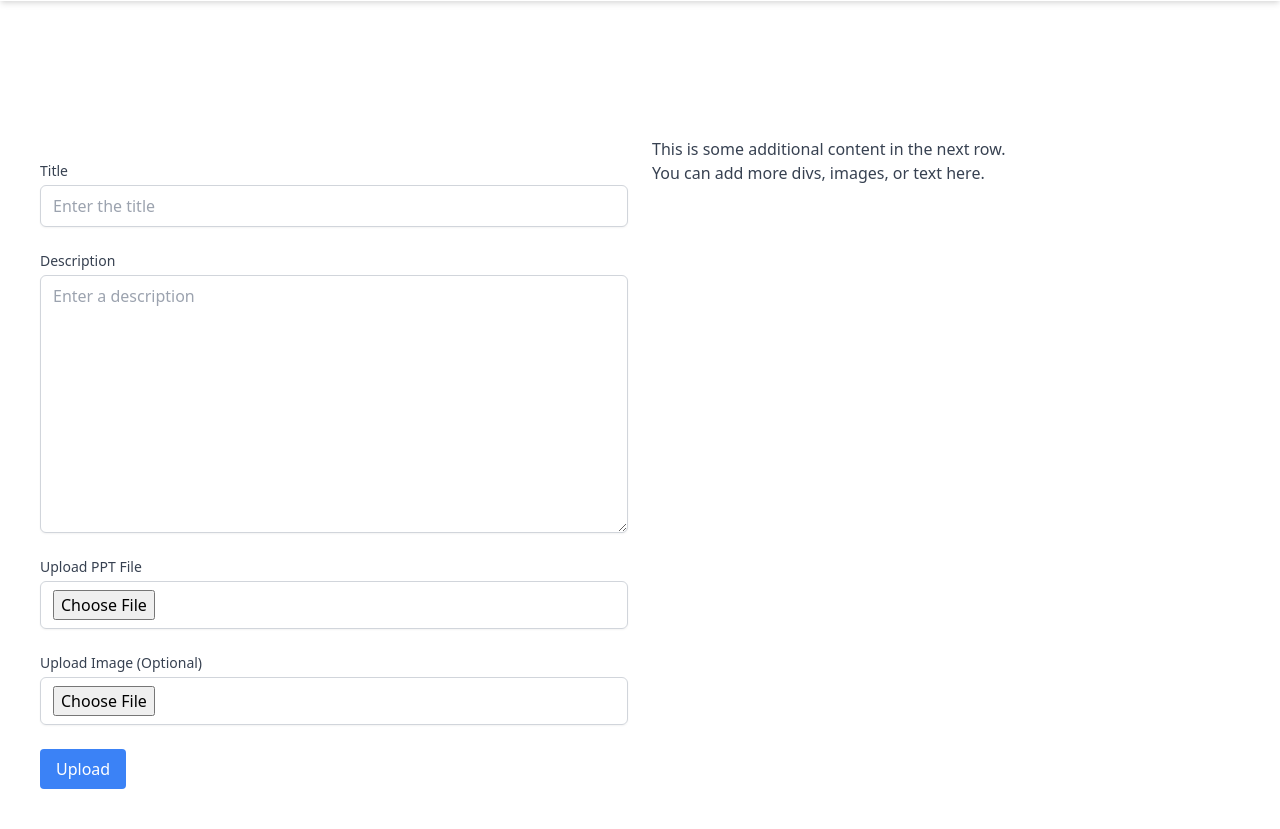
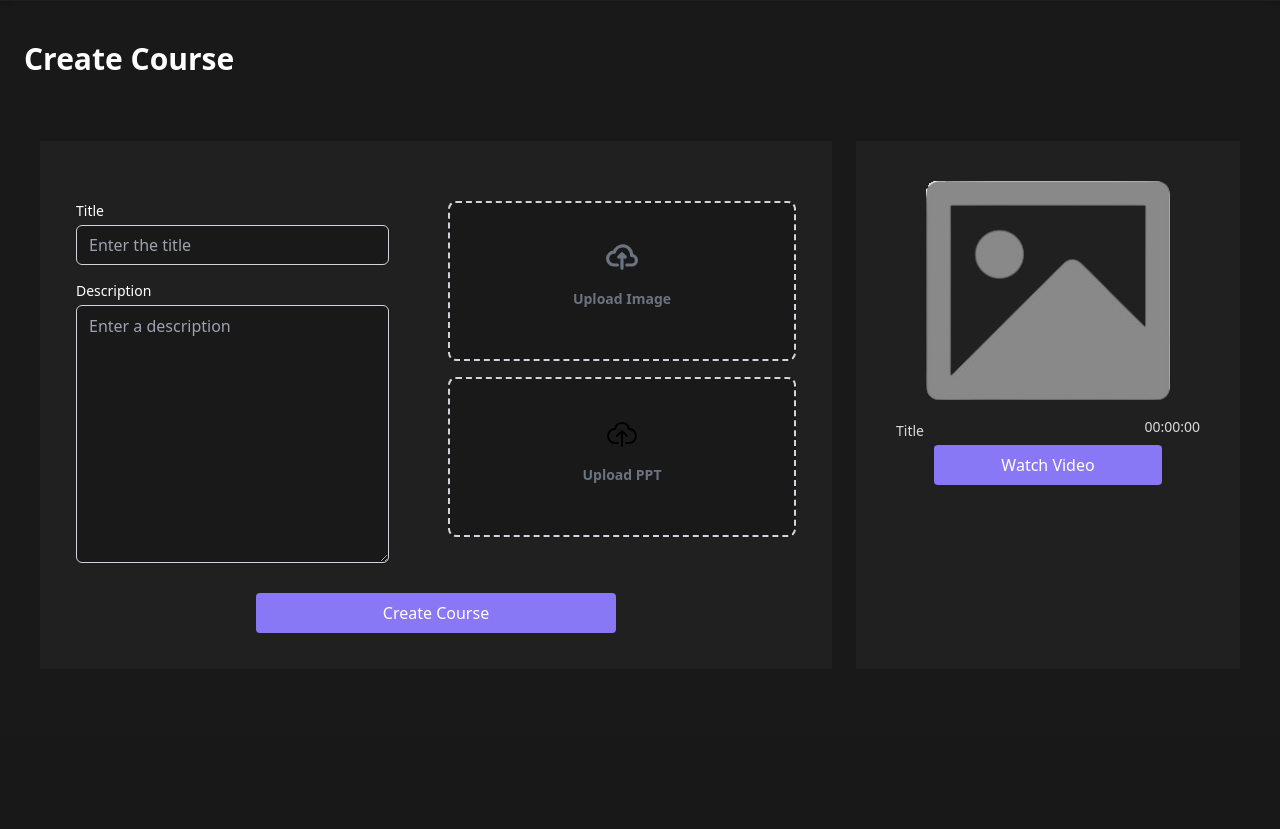
Before and after one commit to 1iamharshraj/VisionED, a Django app: page /edu_home in a window 1280 px wide. Shown: the part 63-892 px from the top of the page. After the commit the page ends 696 px from the top, so only its background shows below. Run offline with Django 5.2, Linux system fonts and the light colour scheme; some libraries are stand-ins or nearby versions.

Commit message:
Edu home done

```diff
--- a/home/forms.py
+++ b/home/forms.py
@@ -4,11 +4,11 @@ from django.contrib.auth import authenticate
 from home.models import CustomUser, EducatorUpload
 
 form_input_classes = ('mt-1 block w-full h-[40px] px-3 py-2 border border-gray-300 rounded-md shadow-sm '
-                      'bg-input-color text-white focus:bg-black focus:text-white focus:outline-none '
+                      'bg-background text-white focus:bg-black focus:text-white focus:outline-none '
                       'focus:ring-indigo-500 focus:border-indigo-500 sm:text-sm')
 
 form_password_classes = ('mt-1 block w-full h-[40px] px-3 py-2 border border-gray-300 rounded-md shadow-sm '
-                         'bg-input-color text-white focus:bg-black focus:text-white focus:outline-none '
+                         'bg-background text-white focus:bg-black focus:text-white focus:outline-none '
                          'focus:ring-red-500 focus:border-red-500 sm:text-sm')
 
 ACCOUNT_TYPE_CHOICES = [
@@ -75,21 +75,21 @@ class LoginForm(forms.Form):
 
 class EducatorUploadForm(forms.ModelForm):
     title = forms.CharField(max_length=200, widget=forms.TextInput(attrs={
-        'class': 'block w-full px-3 py-2 border border-gray-300 rounded-md shadow-sm',
+        'class': 'w-[90%] h-[50%] px-3 py-2 border border-gray-300 rounded-md shadow-sm bg-background',
         'placeholder': 'Enter the title'
     }))
 
     description = forms.CharField(widget=forms.Textarea(attrs={
-        'class': 'block w-full px-3 py-2 border border-gray-300 rounded-md shadow-sm',
+        'class': 'w-[90%] h-[50%] px-3 py-2 border border-gray-300 rounded-md shadow-sm bg-background',
         'placeholder': 'Enter a description'
     }))
 
     ppt_file = forms.FileField(widget=forms.ClearableFileInput(attrs={
-        'class': 'block w-full px-3 py-2 border border-gray-300 rounded-md shadow-sm',
+        'class': 'hidden',
     }))
 
     image = forms.ImageField(required=False, widget=forms.ClearableFileInput(attrs={
-        'class': 'block w-full px-3 py-2 border border-gray-300 rounded-md shadow-sm',
+        'class': 'hidden ',
     }))
 
     class Meta:
--- a/static/css/output.css
+++ b/static/css/output.css
@@ -648,8 +632,24 @@ video {
   z-index: 20;
 }
 
-.z-20 {
-  z-index: 20;
+.col-span-2 {
+  grid-column: span 2 / span 2;
+}
+
+.col-span-3 {
+  grid-column: span 3 / span 3;
+}
+
+.col-span-1 {
+  grid-column: span 1 / span 1;
+}
+
+.m-5 {
+  margin: 1.25rem;
+}
+
+.m-3 {
+  margin: 0.75rem;
 }
 
 .mx-auto {
@@ -657,30 +657,48 @@ video {
   margin-right: auto;
 }
 
+.mb-1 {
+  margin-bottom: 0.25rem;
+}
+
+.mb-3 {
+  margin-bottom: 0.75rem;
+}
+
 .mb-4 {
   margin-bottom: 1rem;
+}
+
+.ml-10 {
+  margin-left: 2.5rem;
 }
 
 .ml-2 {
   margin-left: 0.5rem;
 }
 
-.ml-5 {
-  margin-left: 1.25rem;
-.ml-2 {
-  margin-left: 0.5rem;
+.ml-4 {
+  margin-left: 1rem;
 }
 
 .ml-5 {
   margin-left: 1.25rem;
 }
 
+.ml-6 {
+  margin-left: 1.5rem;
+}
+
+.ml-7 {
+  margin-left: 1.75rem;
+}
+
+.ml-9 {
+  margin-left: 2.25rem;
+}
+
 .mt-0\.5 {
   margin-top: 0.125rem;
-}
-
-.mt-1 {
-  margin-top: 0.25rem;
 }
 
 .mt-1 {
@@ -699,27 +717,16 @@ video {
   margin-top: 1rem;
 }
 
-.mt-8 {
-  margin-top: 2rem;
-}
-
 .mt-6 {
   margin-top: 1.5rem;
-
-.mt-3 {
-  margin-top: 0.75rem;
-}
-
-.mt-4 {
-  margin-top: 1rem;
 }
 
 .mt-8 {
   margin-top: 2rem;
 }
 
-.mt-6 {
-  margin-top: 1.5rem;
+.mb-2 {
+  margin-bottom: 0.5rem;
 }
 
 .line-clamp-3 {
@@ -782,32 +780,38 @@ video {
 
 .h-\[100px\] {
   height: 100px;
-.h-8 {
-  height: 2rem;
+}
+
+.h-\[40px\] {
+  height: 40px;
 }
 
 .h-screen {
   height: 100vh;
 }
 
-.h-20 {
-  height: 5rem;
+.h-auto {
+  height: auto;
+}
+
+.h-8 {
+  height: 2rem;
+}
+
+.h-\[50\%\] {
+  height: 50%;
+}
+
+.h-52 {
+  height: 13rem;
+}
+
+.h-32 {
+  height: 8rem;
 }
 
 .h-40 {
   height: 10rem;
-}
-
-.h-10 {
-  height: 2.5rem;
-.h-\[40px\] {
-  height: 40px;
-}
-
-.min-h-\[500px\] {
-  min-height: 500px;
-.h-\[90px\] {
-  height: 90px;
 }
 
 .min-h-\[500px\] {
@@ -835,32 +842,64 @@ video {
   width: 100%;
 }
 
-.w-20 {
-  width: 5rem;
+.w-3\/4 {
+  width: 75%;
 }
 
-.w-\[90px\] {
-  width: 90px;
-.w-\[100px\] {
-  width: 100px;
+.w-3\/12 {
+  width: 25%;
 }
 
-.w-full {
-  width: 100%;
+.w-1\/3 {
+  width: 33.333333%;
 }
 
-.w-\[40px\] {
-  width: 40px;
+.w-8 {
+  width: 2rem;
 }
 
-.w-96 {
-  width: 24rem;
+.w-\[150px\] {
+  width: 150px;
 }
 
-.min-w-\[300px\] {
-  min-width: 300px;
-.min-w-\[300px\] {
-  min-width: 300px;
+.w-\[50\%\] {
+  width: 50%;
+}
+
+.w-\[90\%\] {
+  width: 90%;
+}
+
+.w-11 {
+  width: 2.75rem;
+}
+
+.w-3\/6 {
+  width: 50%;
+}
+
+.w-1\/2 {
+  width: 50%;
+}
+
+.w-6 {
+  width: 1.5rem;
+}
+
+.w-9 {
+  width: 2.25rem;
+}
+
+.w-\[75\%\] {
+  width: 75%;
+}
+
+.w-\[80\%\] {
+  width: 80%;
+}
+
+.min-w-\[250px\] {
+  min-width: 250px;
 }
 
 .max-w-7xl {
@@ -869,8 +908,10 @@ video {
 
 .max-w-md {
   max-width: 28rem;
-.max-w-md {
-  max-width: 28rem;
+}
+
+.max-w-sm {
+  max-width: 24rem;
 }
 
 .flex-1 {
@@ -881,12 +922,16 @@ video {
   flex-shrink: 0;
 }
 
+.cursor-pointer {
+  cursor: pointer;
+}
+
 .grid-cols-1 {
   grid-template-columns: repeat(1, minmax(0, 1fr));
 }
 
-.grid-cols-1 {
-  grid-template-columns: repeat(1, minmax(0, 1fr));
+.grid-cols-2 {
+  grid-template-columns: repeat(2, minmax(0, 1fr));
 }
 
 .flex-col {
@@ -925,14 +970,8 @@ video {
   gap: 1.5rem;
 }
 
-.space-y-4 > :not([hidden]) ~ :not([hidden]) {
-  --tw-space-y-reverse: 0;
-  margin-top: calc(1rem * calc(1 - var(--tw-space-y-reverse)));
-  margin-bottom: calc(1rem * var(--tw-space-y-reverse));
-}
-
-.gap-6 {
-  gap: 1.5rem;
+.gap-3 {
+  gap: 0.75rem;
 }
 
 .space-y-4 > :not([hidden]) ~ :not([hidden]) {
@@ -941,18 +980,24 @@ video {
   margin-bottom: calc(1rem * var(--tw-space-y-reverse));
 }
 
+.space-y-6 > :not([hidden]) ~ :not([hidden]) {
+  --tw-space-y-reverse: 0;
+  margin-top: calc(1.5rem * calc(1 - var(--tw-space-y-reverse)));
+  margin-bottom: calc(1.5rem * var(--tw-space-y-reverse));
+}
+
 .self-start {
   align-self: flex-start;
 }
 
 .rounded {
   border-radius: 0.25rem;
-.rounded {
-  border-radius: 0.25rem;
 }
 
-.rounded-full {
-  border-radius: 9999px;
+.rounded-\[20\%\] {
+  border-radius: 20%;
+}
+
 .rounded-full {
   border-radius: 9999px;
 }
@@ -973,25 +1018,30 @@ video {
   border-radius: 0.125rem;
 }
 
-.rounded-sm {
-  border-radius: 0.125rem;
-}
-
 .border {
   border-width: 1px;
 }
 
-.border-b {
-  border-bottom-width: 1px;
+.border-2 {
+  border-width: 2px;
 }
 
 .border-b-2 {
   border-bottom-width: 2px;
 }
 
+.border-dashed {
+  border-style: dashed;
+}
+
 .border-\[\#3F4273\] {
   --tw-border-opacity: 1;
   border-color: rgb(63 66 115 / var(--tw-border-opacity));
+}
+
+.border-pure-white {
+  --tw-border-opacity: 1;
+  border-color: rgb(255 255 255 / var(--tw-border-opacity));
 }
 
 .border-secondary-ascent {
@@ -1004,18 +1054,19 @@ video {
   background-color: rgb(25 25 25 / var(--tw-bg-opacity));
 }
 
+.bg-secondary-ascent {
+  --tw-bg-opacity: 1;
+  background-color: rgb(154 141 246 / var(--tw-bg-opacity));
+}
+
 .bg-secondary-background {
   --tw-bg-opacity: 1;
   background-color: rgb(33 32 33 / var(--tw-bg-opacity));
 }
 
-.bg-opacity-50 {
-  --tw-bg-opacity: 0.5;
-}
-
-.bg-gray {
+.bg-primary-ascent {
   --tw-bg-opacity: 1;
-  background-color: rgb(132 146 166 / var(--tw-bg-opacity));
+  background-color: rgb(136 120 245 / var(--tw-bg-opacity));
 }
 
 .bg-opacity-50 {
@@ -1030,10 +1081,6 @@ video {
   background-image: url('/static/img/MainBackground.jpg');
 }
 
-.bg-\[url\(\'\/static\/img\/VisionEdLOGO\.jpg\'\)\] {
-  background-image: url('/static/img/VisionEdLOGO.jpg');
-}
-
 .bg-cover {
   background-size: cover;
 }
@@ -1045,42 +1092,36 @@ video {
 .object-contain {
   -o-object-fit: contain;
      object-fit: contain;
-.object-contain {
-  -o-object-fit: contain;
-     object-fit: contain;
 }
 
-.p-1 {
-  padding: 0.25rem;
 .p-1 {
   padding: 0.25rem;
 }
 
 .p-2 {
   padding: 0.5rem;
-.p-2 {
-  padding: 0.5rem;
+}
+
+.p-3 {
+  padding: 0.75rem;
 }
 
 .p-4 {
   padding: 1rem;
 }
 
-.p-6 {
-  padding: 1.5rem;
+.p-5 {
+  padding: 1.25rem;
+}
+
 .p-6 {
   padding: 1.5rem;
 }
 
 .p-8 {
   padding: 2rem;
-.p-8 {
-  padding: 2rem;
 }
 
-.px-4 {
-  padding-left: 1rem;
-  padding-right: 1rem;
 .px-4 {
   padding-left: 1rem;
   padding-right: 1rem;
@@ -1096,46 +1137,64 @@ video {
   padding-bottom: 0.5rem;
 }
 
-.px-3 {
-  padding-left: 0.75rem;
-  padding-right: 0.75rem;
-}
-
 .pt-16 {
   padding-top: 4rem;
 }
 
+.pb-6 {
+  padding-bottom: 1.5rem;
+}
+
+.pt-5 {
+  padding-top: 1.25rem;
+}
+
 .text-center {
   text-align: center;
-.pt-16 {
-  padding-top: 4rem;
 }
 
-.font-\[arima\] {
-  font-family: arima;
+.font-\[sans-serif\] {
+  font-family: sans-serif;
 }
 
 .text-2xl {
   font-size: 1.5rem;
   line-height: 2rem;
-.text-2xl {
-  font-size: 1.5rem;
-  line-height: 2rem;
 }
 
-.text-\[20px\] {
-  font-size: 20px;
+.text-3xl {
+  font-size: 1.875rem;
+  line-height: 2.25rem;
 }
 
-.text-\[5rem\] {
-  font-size: 5rem;
-.text-\[5rem\] {
-  font-size: 5rem;
+.text-\[16px\] {
+  font-size: 16px;
+}
+
+.text-\[2rem\] {
+  font-size: 2rem;
+}
+
+.text-\[30px\] {
+  font-size: 30px;
+}
+
+.text-\[36px\] {
+  font-size: 36px;
+}
+
+.text-\[4rem\] {
+  font-size: 4rem;
 }
 
 .text-lg {
   font-size: 1.125rem;
   line-height: 1.75rem;
+}
+
+.text-sm {
+  font-size: 0.875rem;
+  line-height: 1.25rem;
 }
 
 .text-sm\/relaxed {
@@ -1146,28 +1205,24 @@ video {
 .text-xl {
   font-size: 1.25rem;
   line-height: 1.75rem;
-.text-xl {
-  font-size: 1.25rem;
-  line-height: 1.75rem;
 }
 
-.text-sm {
-  font-size: 0.875rem;
-  line-height: 1.25rem;
+.text-xs {
+  font-size: 0.75rem;
+  line-height: 1rem;
 }
 
-.text-\[2rem\] {
-  font-size: 2rem;
+.text-base {
+  font-size: 1rem;
+  line-height: 1.5rem;
 }
 
-.text-\[36px\] {
-  font-size: 36px;
+.text-\[15px\] {
+  font-size: 15px;
 }
 
-.text-\[16px\] {
-  font-size: 16px;
-.text-\[20px\] {
-  font-size: 20px;
+.text-\[14px\] {
+  font-size: 14px;
 }
 
 .font-bold {
@@ -1187,19 +1242,14 @@ video {
   color: rgb(136 120 245 / var(--tw-text-opacity));
 }
 
-.text-primary-ascent {
+.text-pure-white {
   --tw-text-opacity: 1;
-  color: rgb(136 120 245 / var(--tw-text-opacity));
+  color: rgb(255 255 255 / var(--tw-text-opacity));
 }
 
 .text-text-color {
   --tw-text-opacity: 1;
   color: rgb(217 217 217 / var(--tw-text-opacity));
-}
-
-.text-secondtext-color {
-  --tw-text-opacity: 1;
-  color: rgb(68 68 68 / var(--tw-text-opacity));
 }
 
 .opacity-50 {
@@ -1212,9 +1262,6 @@ video {
   box-shadow: var(--tw-ring-offset-shadow, 0 0 #0000), var(--tw-ring-shadow, 0 0 #0000), var(--tw-shadow);
 }
 
-.shadow-md {
-  --tw-shadow: 0 4px 6px -1px rgb(0 0 0 / 0.1), 0 2px 4px -2px rgb(0 0 0 / 0.1);
-  --tw-shadow-colored: 0 4px 6px -1px var(--tw-shadow-color), 0 2px 4px -2px var(--tw-shadow-color);
 .shadow-md {
   --tw-shadow: 0 4px 6px -1px rgb(0 0 0 / 0.1), 0 2px 4px -2px rgb(0 0 0 / 0.1);
   --tw-shadow-colored: 0 4px 6px -1px var(--tw-shadow-color), 0 2px 4px -2px var(--tw-shadow-color);
@@ -1231,10 +1278,6 @@ video {
   --tw-backdrop-blur: blur(12px);
   -webkit-backdrop-filter: var(--tw-backdrop-blur) var(--tw-backdrop-brightness) var(--tw-backdrop-contrast) var(--tw-backdrop-grayscale) var(--tw-backdrop-hue-rotate) var(--tw-backdrop-invert) var(--tw-backdrop-opacity) var(--tw-backdrop-saturate) var(--tw-backdrop-sepia);
   backdrop-filter: var(--tw-backdrop-blur) var(--tw-backdrop-brightness) var(--tw-backdrop-contrast) var(--tw-backdrop-grayscale) var(--tw-backdrop-hue-rotate) var(--tw-backdrop-invert) var(--tw-backdrop-opacity) var(--tw-backdrop-saturate) var(--tw-backdrop-sepia);
-.backdrop-blur-md {
-  --tw-backdrop-blur: blur(12px);
-  -webkit-backdrop-filter: var(--tw-backdrop-blur) var(--tw-backdrop-brightness) var(--tw-backdrop-contrast) var(--tw-backdrop-grayscale) var(--tw-backdrop-hue-rotate) var(--tw-backdrop-invert) var(--tw-backdrop-opacity) var(--tw-backdrop-saturate) var(--tw-backdrop-sepia);
-  backdrop-filter: var(--tw-backdrop-blur) var(--tw-backdrop-brightness) var(--tw-backdrop-contrast) var(--tw-backdrop-grayscale) var(--tw-backdrop-hue-rotate) var(--tw-backdrop-invert) var(--tw-backdrop-opacity) var(--tw-backdrop-saturate) var(--tw-backdrop-sepia);
 }
 
 .transition {
@@ -1274,6 +1309,38 @@ video {
   font-style:normal;
 }
 
+.arima-500 {
+  font-family: "Arima", system-ui;
+  font-optical-sizing: auto;
+  font-weight:500;
+  font-style:normal;
+}
+
+.hover\:bg-primary-ascent:hover {
+  --tw-bg-opacity: 1;
+  background-color: rgb(136 120 245 / var(--tw-bg-opacity));
+}
+
+.hover\:bg-secondary-ascent:hover {
+  --tw-bg-opacity: 1;
+  background-color: rgb(154 141 246 / var(--tw-bg-opacity));
+}
+
+.hover\:bg-pure-white:hover {
+  --tw-bg-opacity: 1;
+  background-color: rgb(255 255 255 / var(--tw-bg-opacity));
+}
+
+.hover\:text-secondary-ascent:hover {
+  --tw-text-opacity: 1;
+  color: rgb(154 141 246 / var(--tw-text-opacity));
+}
+
+.hover\:text-input-color:hover {
+  --tw-text-opacity: 1;
+  color: rgb(123 120 120 / var(--tw-text-opacity));
+}
+
 .hover\:shadow-lg:hover {
   --tw-shadow: 0 10px 15px -3px rgb(0 0 0 / 0.1), 0 4px 6px -4px rgb(0 0 0 / 0.1);
   --tw-shadow-colored: 0 10px 15px -3px var(--tw-shadow-color), 0 4px 6px -4px var(--tw-shadow-color);
@@ -1288,6 +1355,18 @@ video {
 }
 
 @media (min-width: 768px) {
+  .md\:col-span-1 {
+    grid-column: span 1 / span 1;
+  }
+
+  .md\:col-span-3 {
+    grid-column: span 3 / span 3;
+  }
+
+  .md\:col-span-2 {
+    grid-column: span 2 / span 2;
+  }
+
   .md\:flex {
     display: flex;
   }
--- a/tailwind.config.js
+++ b/tailwind.config.js
@@ -13,8 +13,8 @@ module.exports = {
       'text-color': '#D9D9D9',
       'secondtext-color': '#444444',
       'secondary-ascent': '#9A8DF6',
-      'input-color': '7B7878',
-      'input-stroke': 'E0DBDB',
+      'input-color': '#7B7878',
+      'input-stroke': '#E0DBDB',
       'gray-dark': '#273444',
       'gray': '#8492a6',
       'gray-light': '#d3dce6',
--- a/templates/educator/educatorhome.html
+++ b/templates/educator/educatorhome.html
@@ -1,55 +1,96 @@
 {% extends "educator/base.html" %}
-
+{% load static %}
 {% block title %}Educator Home{% endblock %}
 
 {% block content %}
-<h2 class="text-3xl font-bold mb-4 arima-5 p-5 m-5">Create Course</h2>
+<h2 class="text-3xl font-bold mb-4 arima-5 p-6">Create Course</h2>
 
-<section class="bg-secondary-background p-5 m-5 grid grid-cols-2 gap-6">
-    <!-- Form Row -->
-    <div>
-        <form method="POST" enctype="multipart/form-data" class="space-y-6">
+<section class="p-5 m-5 grid md:grid-cols-3 gap-6">
+    <!-- Column 1: Form (now spans 2 columns) -->
+    <div class="md:col-span-2 bg-secondary-background p-4">
+        <form method="POST" enctype="multipart/form-data" class="bg-secondary-background p-5 space-y-6">
             {% csrf_token %}
 
+            <div class="grid md:grid-cols-2 gap-6">
+                <!-- Subcolumn 1: Title and Description -->
+                <div class="space-y-4">
                     <!-- Title Field -->
-            <div class="mb-4">
-                <label for="id_title" class="block text-sm font-medium text-gray-700 mb-1">Title</label>
+                    <div>
+                        <label for="id_title" class="block text-pure-white text-sm font-medium mb-1">Title</label>
                         {{ form.title }}
                     </div>
 
                     <!-- Description Field -->
-            <div class="mb-4">
-                <label for="id_description" class="block text-sm font-medium text-gray-700 mb-1">Description</label>
+                    <div>
+                        <label for="id_description"
+                            class="block text-pure-white text-sm font-medium mb-1">Description</label>
                         {{ form.description }}
                     </div>
-
-            <!-- PPT File Field -->
-            <div class="mb-4">
-                <label for="id_ppt_file" class="block text-sm font-medium text-gray-700 mb-1">Upload PPT File</label>
-                {{ form.ppt_file }}
                 </div>
 
-            <!-- Image Field (Optional) -->
-            <div class="mb-4">
-                <label for="id_image" class="block text-sm font-medium text-gray-700 mb-1">Upload Image
-                    (Optional)</label>
+                <!-- Subcolumn 2: Image and PPT Upload -->
+                <div class="space-y-4">
+                    <!-- Image Upload -->
+                    <div>
+                        <label for="id_image"
+                            class="flex flex-col items-center justify-center w-full h-40 border-2 border-gray-300 border-dashed rounded-lg cursor-pointer text-text-color bg-background hover:bg-gray-100">
+                            <div class="flex flex-col items-center justify-center pt-5 pb-6">
+                                <svg class="w-8 h-8 mb-4 text-gray-500" aria-hidden="true"
+                                    xmlns="http://www.w3.org/2000/svg" fill="none" viewBox="0 0 20 16">
+                                    <path stroke="currentColor" stroke-linecap="round" stroke-linejoin="round"
+                                        stroke-width="2"
+                                        d="M13 13h3a3 3 0 0 0 0-6h-.025A5.56 5.56 0 0 0 16 6.5 5.5 5.5 0 0 0 5.207 5.021C5.137 5.017 5.071 5 5 5a4 4 0 0 0 0 8h2.167M10 15V6m0 0L8 8m2-2 2 2" />
+                                </svg>
+                                <p class="mb-2 text-sm text-gray-500"><span class="font-semibold">Upload Image</span>
+                                </p>
+                            </div>
                             {{ form.image }}
+                        </label>
                     </div>
 
-            <!-- Submit Button -->
-            <button type="submit" class="bg-blue-500 text-white px-4 py-2 rounded hover:bg-blue-600">
-                Upload
+                    <!-- PPT Upload -->
+                    <div>
+                        <label for="id_ppt_file"
+                            class="flex flex-col items-center justify-center w-full h-40 border-2 border-gray-300 border-dashed rounded-lg cursor-pointer text-text-color bg-background hover:bg-gray-100">
+                            <div class="flex flex-col items-center justify-center pt-5 pb-6">
+                                <svg xmlns="http://www.w3.org/2000/svg" class="w-8 h-8 mb-4 fill-gray-500"
+                                    viewBox="0 0 32 32">
+                                    <path
+                                        d="M23.75 11.044a7.99 7.99 0 0 0-15.5-.009A8 8 0 0 0 9 27h3a1 1 0 0 0 0-2H9a6 6 0 0 1-.035-12 1.038 1.038 0 0 0 1.1-.854 5.991 5.991 0 0 1 11.862 0A1.08 1.08 0 0 0 23 13a6 6 0 0 1 0 12h-3a1 1 0 0 0 0 2h3a8 8 0 0 0 .75-15.956z" />
+                                    <path
+                                        d="M20.293 19.707a1 1 0 0 0 1.414-1.414l-5-5a1 1 0 0 0-1.414 0l-5 5a1 1 0 0 0 1.414 1.414L15 16.414V29a1 1 0 0 0 2 0V16.414z" />
+                                </svg>
+                                <p class="mb-2 text-sm text-gray-500"><span class="font-semibold">Upload PPT</span></p>
+                            </div>
+                            {{ form.ppt_file }}
+                        </label>
+                    </div>
+                </div>
+            </div>
+
+            <div class="flex justify-center mt-6">
+                <button type="submit"
+                    class="bg-primary-ascent text-white px-4 py-2 w-3/6 rounded hover:bg-secondary-ascent">
+                    Create Course
                 </button>
+            </div>
         </form>
     </div>
 
-    <!-- Other Divs Row -->
-    <div>
-        <!-- Add any content for your divs here -->
-        <p class="text-gray-700">This is some additional content in the next row.</p>
-        <p class="text-gray-700">You can add more divs, images, or text here.</p>
+    <!-- Column 2: Preview Content (now spans 1 column) -->
+    <div class="md:col-span-1 bg-secondary-background p-5 space-y-6">
+        <div class="flex flex-col items-center p-5">
+            <img src="{% static 'img/ImageVector-removebg-preview.png' %}" alt="Description"
+                class="w-[80%] h-auto mb-4" />
+            <div class="flex justify-between w-full">
+                <h2 class="text-lg font-bold arima-500 text-[14px] text-text-color">Title</h2>
+                <span class="text-text-color arima-500 text-[16px] text-sm">00:00:00</span>
+            </div>
+            <button type="text" href=""
+                class="bg-primary-ascent text-white px-4 py-2 w-3/4 rounded hover:bg-secondary-ascent">
+                Watch Video
+            </button>
+        </div>
     </div>
 </section>
-
-
 {% endblock %}
```
Also changed, not shown: other parts of static/css/output.css (+6 -40 lines), static/img/ImageVector-removebg-preview.png (added), static/img/ImageVector.jpg (added). Lines whose indentation alone changed are shown as unchanged.
